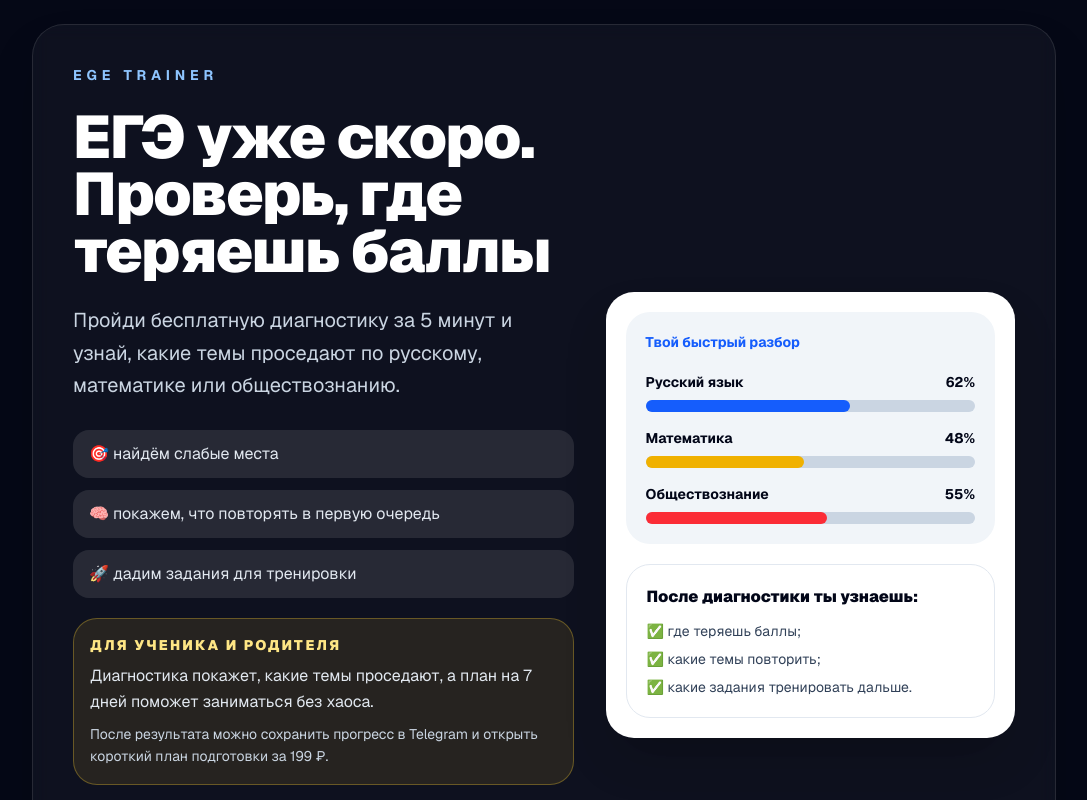
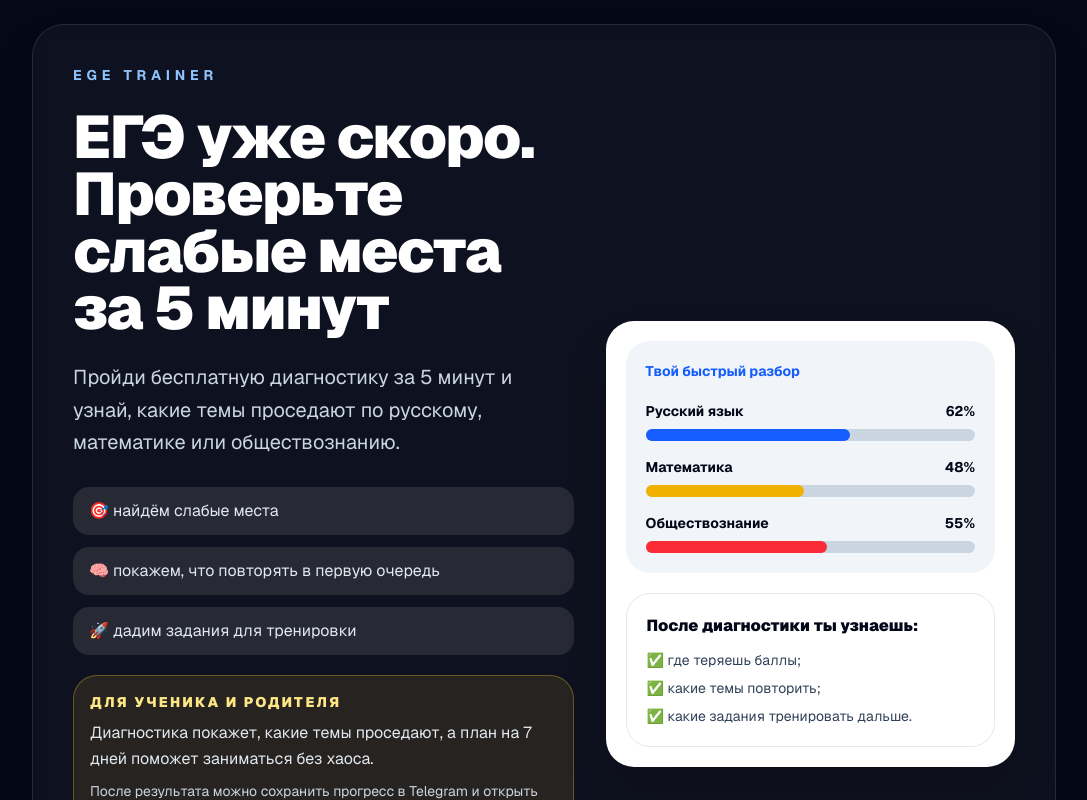
Before and after one commit to 4730188-hue/ege-trainer, a Next.js app: page /ege-diagnostic in a window 1280 px wide. Shown: the top 800 px of the page, without its empty margins (96-1183 px from the left). Built offline with nearby package versions, Linux system fonts and the light colour scheme; no server answers; the database is empty.

Commit message:
Refine diagnostic landing copy for parents

```diff
--- a/app/ege-diagnostic/page.tsx
+++ b/app/ege-diagnostic/page.tsx
@@ -24,7 +24,7 @@ export default function EgeDiagnosticLandingPage() {
               <h1 className="text-4xl font-black leading-[0.95] tracking-tight md:text-6xl">
                 ЕГЭ уже скоро.
                 <br />
-                Проверь, где теряешь баллы
+                Проверьте слабые места за 5 минут
               </h1>
 
               <p className="mt-6 text-xl leading-relaxed text-slate-300">
@@ -52,7 +52,7 @@ export default function EgeDiagnosticLandingPage() {
                   Диагностика покажет, какие темы проседают, а план на 7 дней поможет заниматься без хаоса.
                 </p>
                 <p className="mt-2 text-sm leading-relaxed text-slate-300">
-                  После результата можно сохранить прогресс в Telegram и открыть короткий план подготовки за 199 ₽.
+                  После результата можно сохранить прогресс в Telegram и открыть короткий план подготовки на 7 дней.
                 </p>
               </div>
 
```
